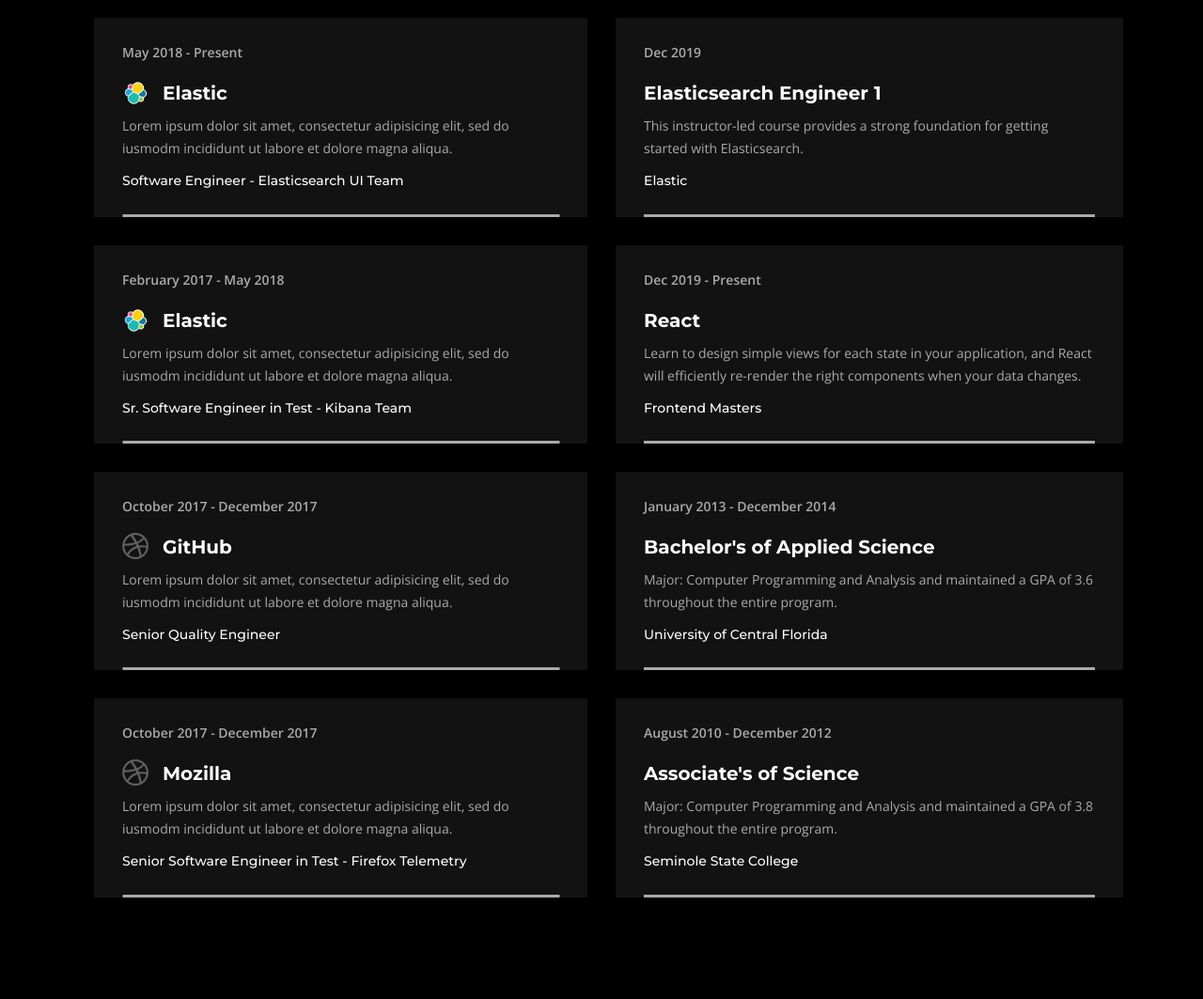
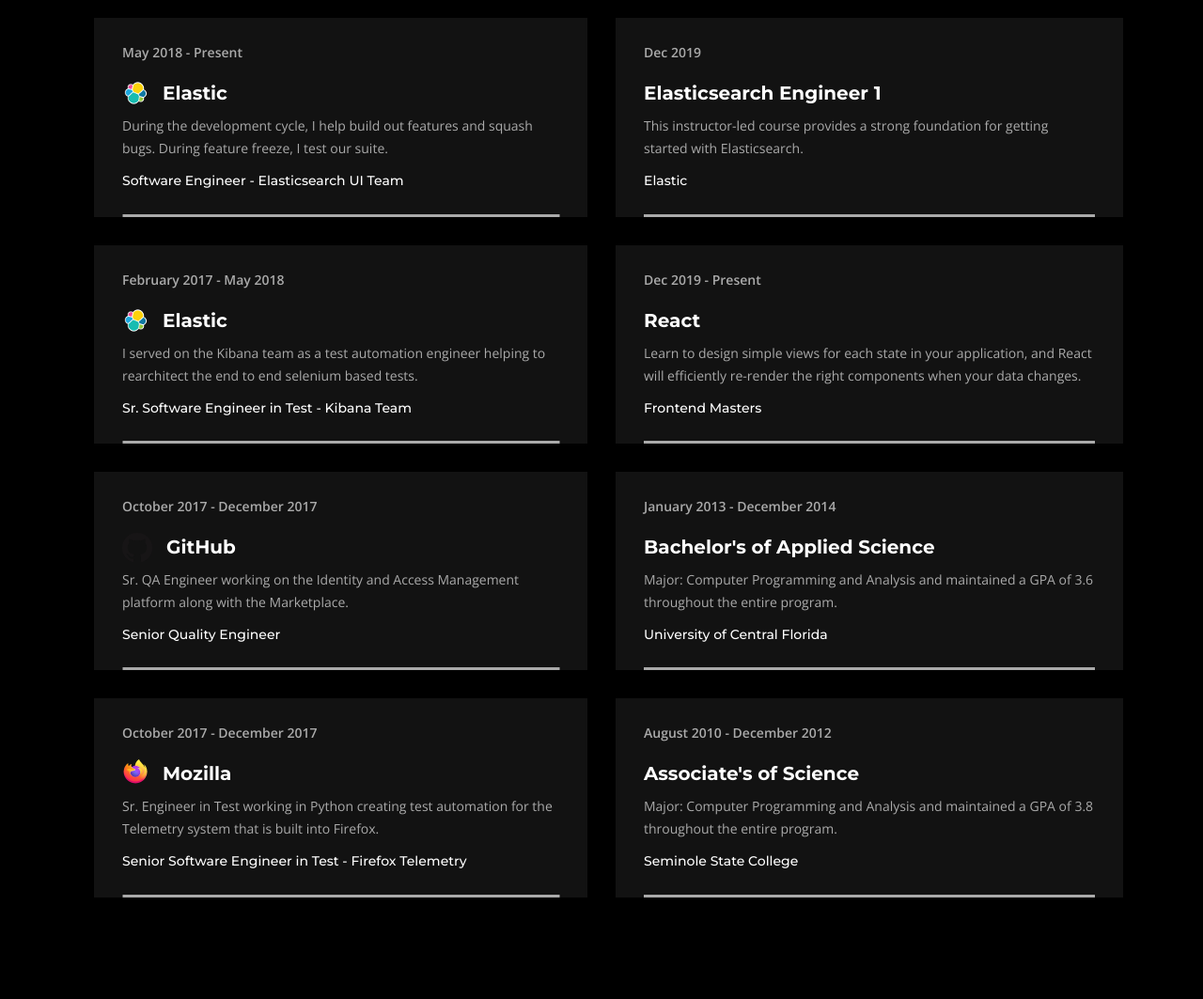
Before and after one commit to cuff-links/powercoder.tech, a plain HTML site: page index.html in a window 1280 px wide. Shown: the part 2300-3363 px from the top of the page at 94% size. Drawn offline with nearby package versions, Linux system fonts and the light colour scheme; files whose address does not match are found by name.

Commit message:
Added new icons for job section and updated job descriptions.

```diff
--- a/index.html
+++ b/index.html
@@ -315,30 +315,35 @@
                             </div>
                             <div class="single-resume">
                                 <p class="work-duration">May 2018 - Present</p>
-                                <h4><span><img src="img/others/elastic_28x28.png" alt=""></span>Elastic</h4>
-                                <p>Lorem ipsum dolor sit amet, consectetur adipisicing elit, sed do iusmodm
-                                    incididunt ut labore et dolore magna aliqua.</p>
+                                <h4><span><img src="img/others/elastic_28x28.png" alt="Elastic logo"></span>Elastic</h4>
+                                <p>During the development cycle, I help build out features and squash bugs. During
+                                    feature freeze, I test our suite.
+                                </p>
                                 <h5>Software Engineer - Elasticsearch UI Team</h5>
                             </div>
                             <div class="single-resume">
                                 <p class="work-duration">February 2017 - May 2018</p>
-                                <h4><span><img src="img/others/elastic_28x28.png" alt=""></span>Elastic</h4>
-                                <p>Lorem ipsum dolor sit amet, consectetur adipisicing elit, sed do iusmodm
-                                    incididunt ut labore et dolore magna aliqua.</p>
+                                <h4><span><img src="img/others/elastic_28x28.png" alt="Elastic logo"></span>Elastic</h4>
+                                <p>I served on the Kibana team as a test automation engineer helping to rearchitect
+                                    the end to end selenium based tests.
+                                </p>
                                 <h5>Sr. Software Engineer in Test - Kibana Team</h5>
                             </div>
                             <div class="single-resume">
                                 <p class="work-duration">October 2017 - December 2017</p>
-                                <h4><span><img src="img/others/dribbble.png" alt=""></span>GitHub</h4>
-                                <p>Lorem ipsum dolor sit amet, consectetur adipisicing elit, sed do iusmodm
-                                    incididunt ut labore et dolore magna aliqua.</p>
+                                <h4><span><img src="img/others/GitHub-Mark-32px.png" alt="Github Logo"></span>GitHub
+                                </h4>
+                                <p>Sr. QA Engineer working on the Identity and Access Management platform along with the
+                                    Marketplace.</p>
                                 <h5>Senior Quality Engineer</h5>
                             </div>
                             <div class="single-resume">
                                 <p class="work-duration">October 2017 - December 2017</p>
-                                <h4><span><img src="img/others/dribbble.png" alt=""></span>Mozilla</h4>
-                                <p>Lorem ipsum dolor sit amet, consectetur adipisicing elit, sed do iusmodm
-                                    incididunt ut labore et dolore magna aliqua.</p>
+                                <h4><span><img src="img/others/28px_Firefox_logo,_2019.svg.png"
+                                            alt="Firefox Logo"></span>Mozilla</h4>
+                                <p>Sr. Engineer in Test working in Python creating test automation for the Telemetry
+                                    system that is built into Firefox.
+                                </p>
                                 <h5>Senior Software Engineer in Test - Firefox Telemetry</h5>
                             </div>
                         </div>
```
Also changed, not shown: img/others/28px_Firefox_logo,_2019.svg.png (added), img/others/GitHub-Mark-32px.png (added).
